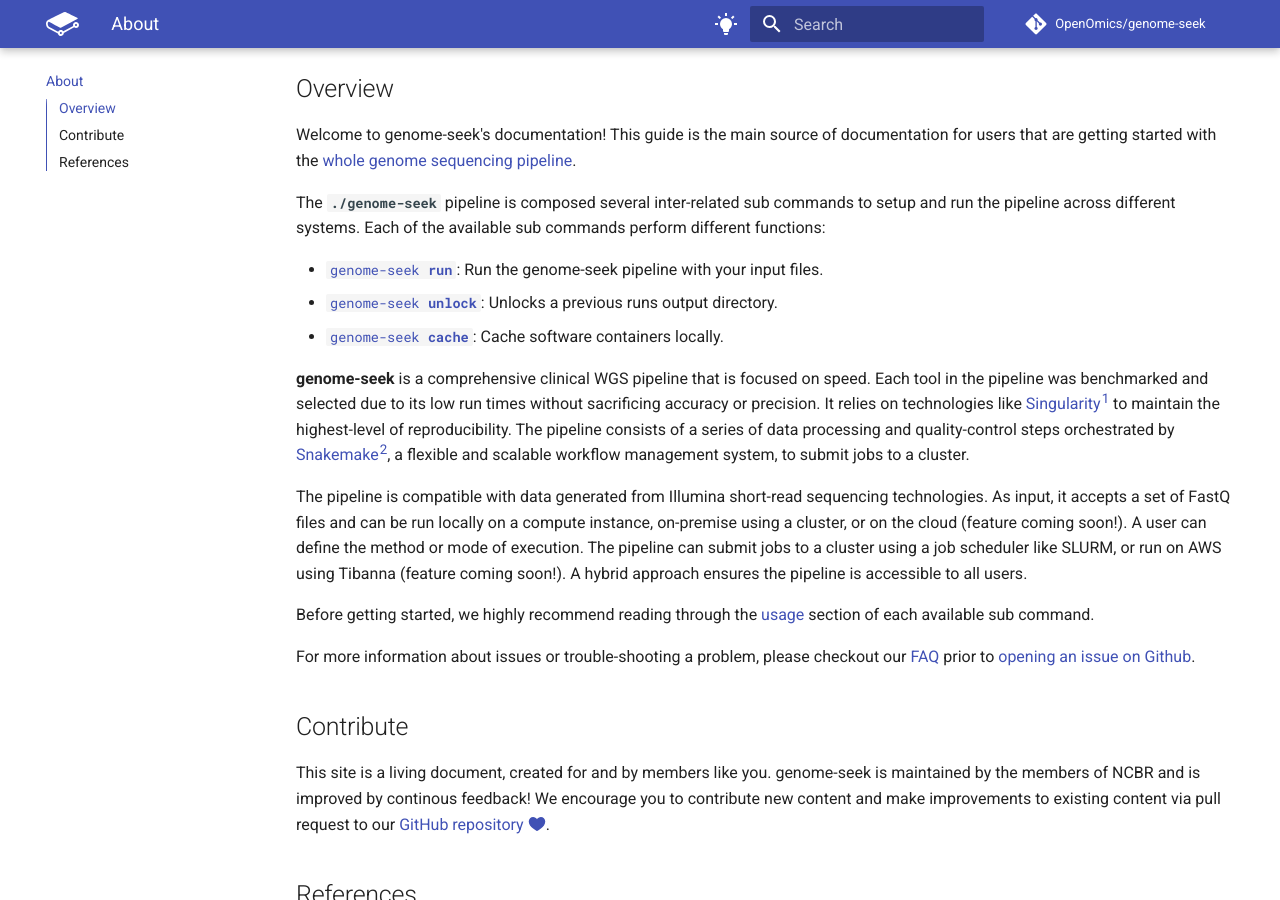
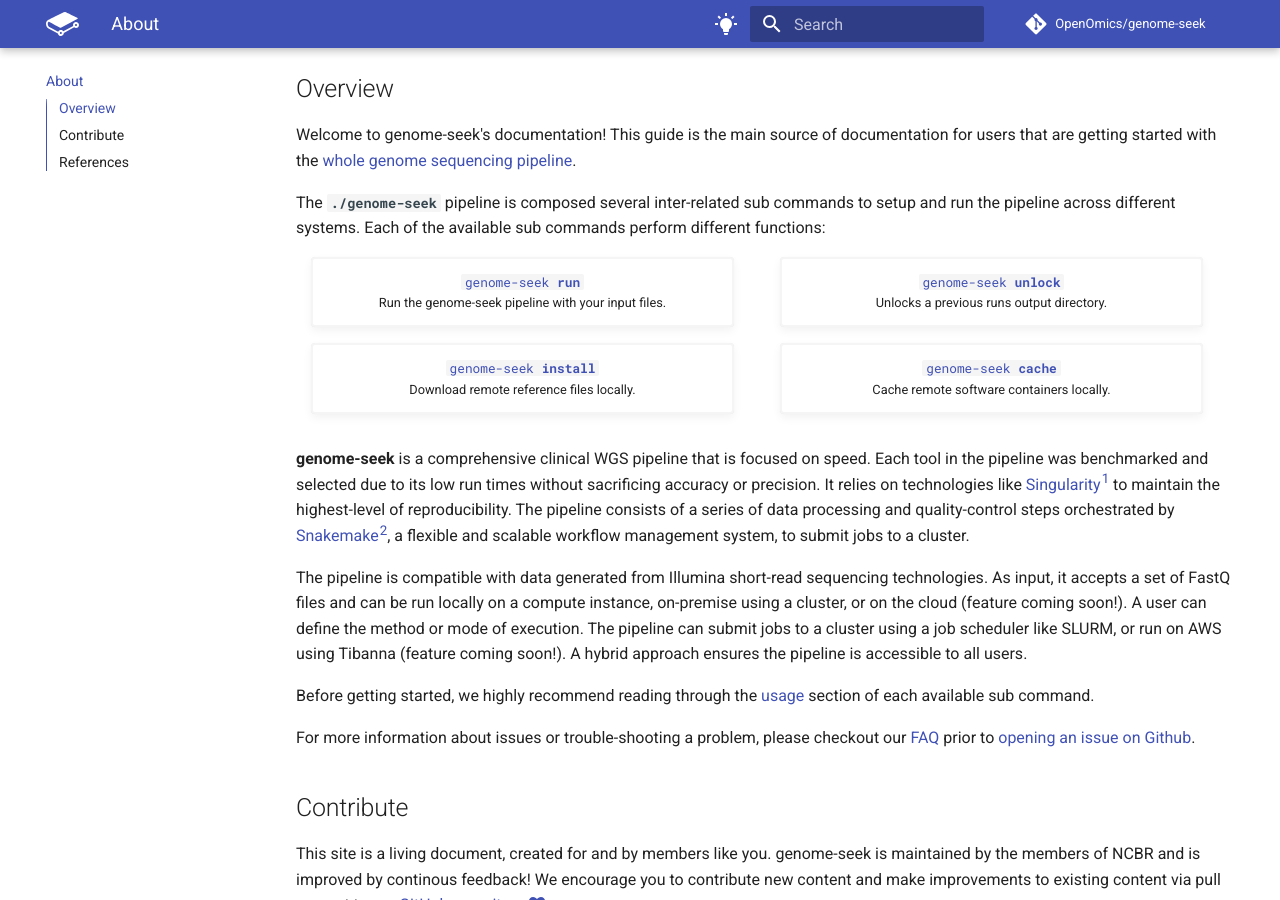
Before and after one commit to OpenOmics/genome-seek, an MkDocs documentation site: the page built from docs/index.md, in a window 1280 px wide and 900 px high, scrolled down 337 px. Built offline with MkDocs 1.6.1 and Material for MkDocs 9.7.7, drawn with Linux system fonts in a browser that asks for light colours; comment, search, counter and statistics services are not loaded; the version menu is left out.

Commit message:
Adding grid-like nav section

```diff
--- a/docs/index.md
+++ b/docs/index.md
@@ -28,9 +28,35 @@
 
 The **`./genome-seek`** pipeline is composed several inter-related sub commands to setup and run the pipeline across different systems. Each of the available sub commands perform different functions:
 
- * [<code>genome-seek <b>run</b></code>](usage/run.md): Run the genome-seek pipeline with your input files.
- * [<code>genome-seek <b>unlock</b></code>](usage/unlock.md): Unlocks a previous runs output directory.
- * [<code>genome-seek <b>cache</b></code>](usage/cache.md): Cache software containers locally.
+<section align="center" markdown="1" style="display: flex; flex-wrap: row wrap; justify-content: space-around;">
+
+!!! inline custom-grid-button ""
+
+    [<code style="font-size: 1em;">genome-seek <b>run</b></code>](usage/run.md)
+    Run the genome-seek pipeline with your input files.
+
+!!! inline custom-grid-button ""
+
+    [<code style="font-size: 1em;">genome-seek <b>unlock</b></code>](usage/unlock.md)
+    Unlocks a previous runs output directory.
+
+</section>
+
+<section align="center" markdown="1" style="display: flex; flex-wrap: row wrap; justify-content: space-around;">
+
+
+!!! inline custom-grid-button ""
+
+    [<code style="font-size: 1em;">genome-seek <b>install</b></code>](usage/install.md)
+    Download remote reference files locally.
+
+
+!!! inline custom-grid-button ""
+
+    [<code style="font-size: 1em;">genome-seek <b>cache</b></code>](usage/cache.md)
+    Cache remote software containers locally.
+
+</section>
 
 **genome-seek** is a comprehensive clinical WGS pipeline that is focused on speed. Each tool in the pipeline was benchmarked and selected due to its low run times without sacrificing accuracy or precision. It relies on technologies like [Singularity<sup>1</sup>](https://singularity.lbl.gov/) to maintain the highest-level of reproducibility. The pipeline consists of a series of data processing and quality-control steps orchestrated by [Snakemake<sup>2</sup>](https://snakemake.readthedocs.io/en/stable/), a flexible and scalable workflow management system, to submit jobs to a cluster.
 
```
Also changed, not shown: docs/usage/install.md (added, +8 -0 lines).
